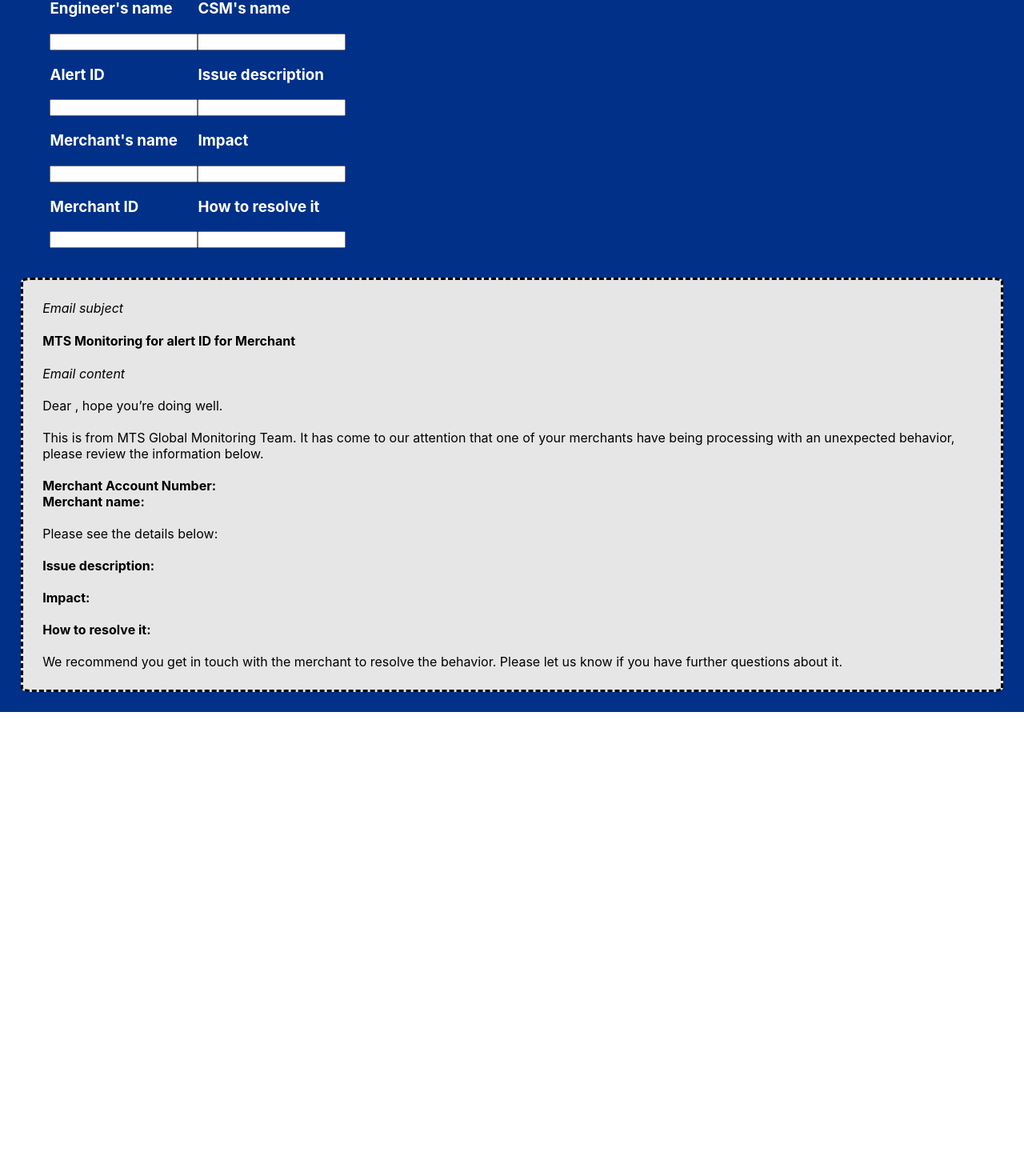
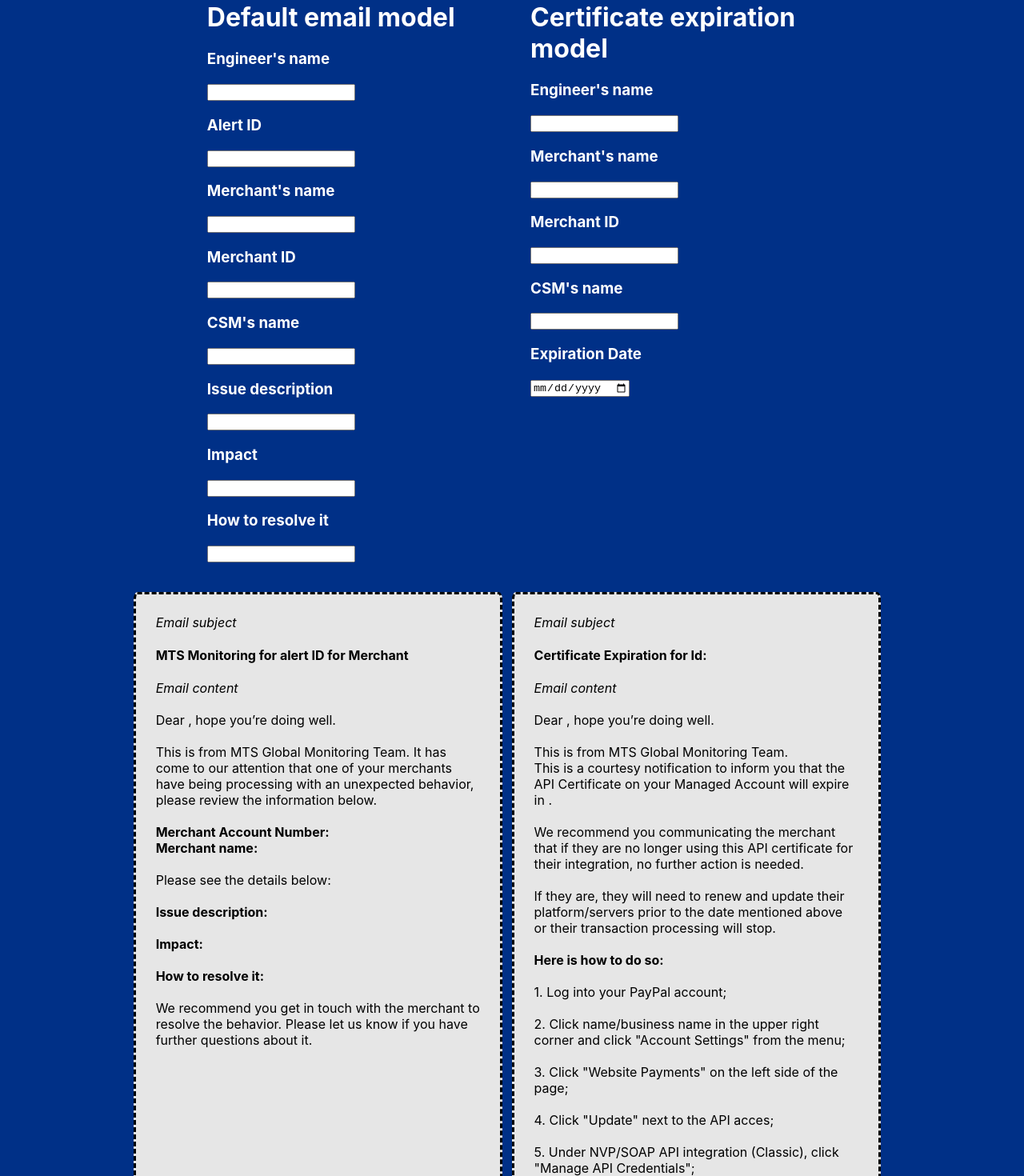
Before and after one commit to acf77/paypal-sf-escalation-model, a React (Create React App) app: page / in a window 1280 px wide. Shown: the part 260-1730 px from the top of the page at 80% size. Before the commit the page ends 1150 px from the top, so only its background shows below. Built offline with nearby package versions, Linux system fonts and the light colour scheme.

Commit message:
added certificate expiration model

```diff
--- a/src/App.css
+++ b/src/App.css
@@ -11,7 +11,17 @@
 #flex-container {
   display: flex;
   padding: 3%;
-  align-items: center;
+  justify-content: center;
+}
+
+#flex-left {
+  margin-left: 2%;
+  width: 33%;
+}
+
+#flex-right {
+  margin-left: 2%;
+  width: 33%;
 }
 
 
@@ -22,11 +32,20 @@
 
 input {
   margin: "fit-content";
+  color: black;
 }
 
-#sfText {
+#result-box {
+  display: flex;
+  justify-content: center;
+
+}
+
+#sfText, #certificateText {
   border-style: dashed;
   border-radius: 1%;
   background-color: rgb(230, 230, 230);
   padding: 2%;
+  width: 33%;
+  margin-right: 1%;
 }
--- a/src/App.tsx
+++ b/src/App.tsx
@@ -12,12 +12,23 @@
   const [impact, setImpact] = useState("");
   const [resolution, setResolution] = useState("");
 
+  // states for certificate expiration
+  const [engineerNameC, setEngineerNameC] = useState("");
+  const [merchantC, setMerchantC] = useState("");
+  const [csmNameC, setCsmNameC] = useState("");
+  const [merchantIDC, setMerchantIDC] = useState("");
+  const [expirationDate, setExpirationDate] = useState("");
+
   return (
     <div id="container">
-      <img alt="paypal-logo" src="https://upload.wikimedia.org/wikipedia/donate/0/02/Paypal-logo-white.svg" />
+      <img
+        alt="paypal-logo"
+        src="https://upload.wikimedia.org/wikipedia/donate/0/02/Paypal-logo-white.svg"
+      />
       <h1>Salesforce escalation template</h1>
       <div id="flex-container">
         <div id="flex-left">
+          <h1>Default email model</h1>
           <h3>Engineer's name</h3>
           <input
             value={engineerName}
@@ -45,8 +56,6 @@
             type="number"
             onChange={(e) => setMerchantID(e.target.value)}
           ></input>
-        </div>
-        <div id="flex-right">
           <h3>CSM's name</h3>
           <input
             value={csmName}
@@ -75,8 +84,45 @@
             onChange={(e) => setResolution(e.target.value)}
           ></input>
         </div>
+        <div id="flex-right">
+          <h1>Certificate expiration model</h1>
+          <h3>Engineer's name</h3>
+          <input
+            value={engineerNameC}
+            type="text"
+            onChange={(e) => setEngineerNameC(e.target.value)}
+          ></input>
+
+          <h3>Merchant's name</h3>
+          <input
+            value={merchantC}
+            type="text"
+            onChange={(e) => setMerchantC(e.target.value)}
+          ></input>
+
+          <h3>Merchant ID</h3>
+          <input
+            value={merchantIDC}
+            type="number"
+            onChange={(e) => setMerchantIDC(e.target.value)}
+          ></input>
+
+          <h3>CSM's name</h3>
+          <input
+            value={csmNameC}
+            type="text"
+            onChange={(e) => setCsmNameC(e.target.value)}
+          ></input>
+
+          <h3>Expiration Date</h3>
+          <input
+            value={expirationDate}
+            type="date"
+            onChange={(e) => setExpirationDate(e.target.value)}
+          ></input>
         </div>
-
+      </div>
+      <div id="result-box">
         <div id="sfText">
           <span>
             <i>Email subject</i>
@@ -113,8 +159,65 @@
           <strong>How to resolve it:</strong> {resolution}
           <br />
           <br />
-        We recommend you get in touch with the merchant to resolve the behavior.
-        Please let us know if you have further questions about it.
+          We recommend you get in touch with the merchant to resolve the
+          behavior. Please let us know if you have further questions about it.
+        </div>
+
+        <div id="certificateText">
+          <span>
+            <i>Email subject</i>
+          </span>
+          <h4>Certificate Expiration for {merchantC} Id: {merchantIDC}</h4>
+          <span>
+            <i>Email content</i>
+          </span>
+          <br />
+          <br />
+          Dear {csmNameC}, hope you’re doing well.
+          <br />
+          <br />
+          This is {engineerNameC} from MTS Global Monitoring Team.
+          <br />
+          This is a courtesy notification to inform you that the API Certificate
+          on your Managed Account <strong>{merchantIDC}</strong> will expire in <strong>{expirationDate}</strong>.
+          <br />
+          <br />
+          We recommend you communicating the merchant that if they are no longer
+          using this API certificate for their integration, no further action is
+          needed.
+          <br />
+          <br />
+          If they are, they will need to renew and update their platform/servers
+          prior to the date mentioned above or their transaction processing will
+          stop.
+          <br />
+          <br />
+          <strong>Here is how to do so:</strong>
+          <br />
+          <br />
+          1. Log into your PayPal account;
+          <br />
+          <br />
+          2. Click name/business name in the upper right corner and click
+          "Account Settings" from the menu;
+          <br />
+          <br />
+          3. Click "Website Payments" on the left side of the page;
+          <br />
+          <br />
+          4. Click "Update" next to the API acces;
+          <br />
+          <br />
+          5. Under NVP/SOAP API integration (Classic), click "Manage API
+          Credentials";
+          <br />
+          <br />
+          6. Click "Renew" (if Renew is not there you will need to remove your
+          certificate before requesting a new one instead).
+          <br />
+          <br />
+          Plese let us know if you have any further questions about it.
+        </div>
       </div>
     </div>
   );
```
Lines whose indentation alone changed are shown as unchanged.
